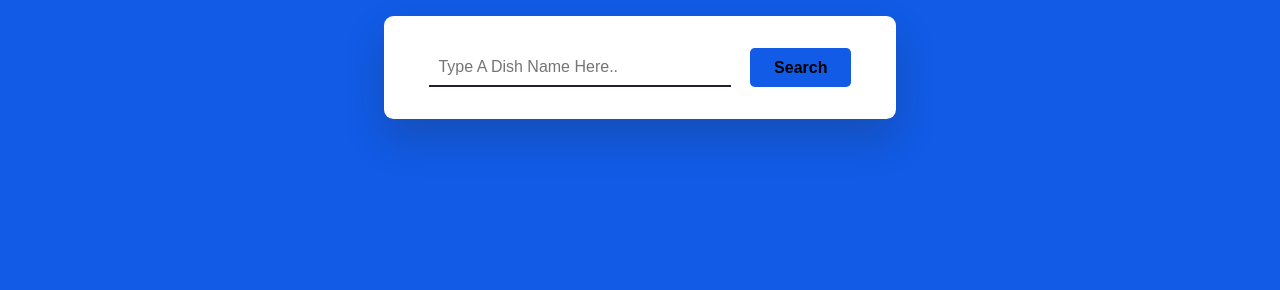
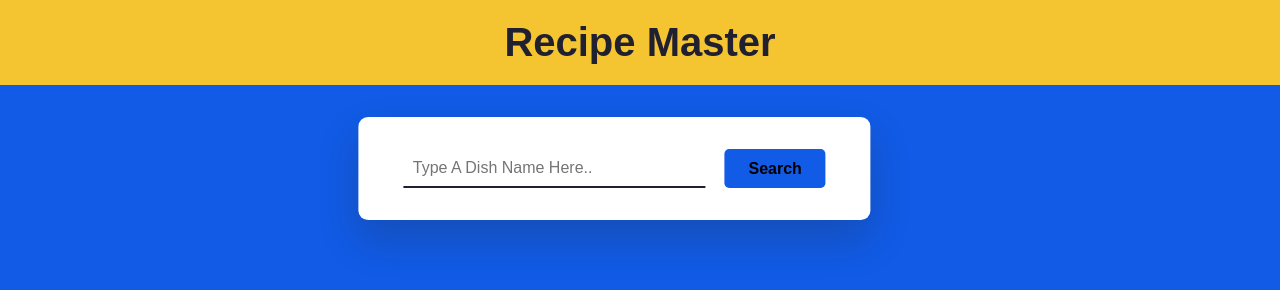
Before and after one commit to crimsix-7/Recipe-App, a plain HTML site: page index.html in a window 1280 px wide. Drawn offline with Linux system fonts and the light colour scheme.

Commit message:
Added a header and shifted position of container

```diff
--- a/index.html
+++ b/index.html
@@ -10,6 +10,9 @@
         <link rel="stylesheet" href="style.css" />
     </head>
     <body>
+        <header>
+            <h1>Recipe Master</h1>
+        </header>
         <div class="container">
             <div class="search-container">
                 <input
--- a/script.js
+++ b/script.js
@@ -12,7 +12,7 @@ searchBtn.addEventListener("click", () => {
         result.innerHTML = `<h3>Input Field Cannot Be Empty </h3>`
     }
     else{
-        fetch(url + userInp)
+        fetch(url + "userInp")
     .then((response) => response.json())
     .then((data) => {
         let myMeal = data.meals[0];
--- a/style.css
+++ b/style.css
@@ -5,6 +5,19 @@
     font-family: "Poppins", sans-serif;
 
 }
+header {
+    background-color: #f4c531;
+    padding: 20px 0;
+    text-align: center;
+    margin-bottom: 2em;
+}
+
+header h1 {
+    color: #202030;
+    font-size: 2.5em;
+    font-weight: bold;
+}
+
 body {
     background-color: #115be6;
 
@@ -14,8 +27,8 @@ body {
     padding: 2em 2.8em;
     width: 90vw;
     max-width: 32em;
-    position: absolute;
-    transform: translateX(-50%);
+    position: 2em;
+    transform: translateX(70%);
     left: 50%;
     top: 1em;
     border-radius: 0.6em;
```
